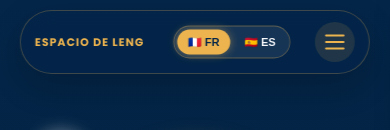
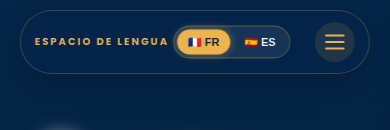
Before and after one commit to digipro708-hub/coach-onesime-caleb-premium, a Next.js app: page / in a window 390 px wide. Shown: the top 130 px of the page. Built offline with nearby package versions, Linux system fonts and the light colour scheme.

Commit message:
Fix mobile navbar layout

```diff
--- a/app/globals.css
+++ b/app/globals.css
@@ -2914,3 +2914,18 @@ img{
   }
 
 }
+/* ===== CORRECTION NAVBAR MOBILE : ESPACIO DE LENGUA ===== */
+@media (max-width: 900px) {
+
+  .navbar-logo{
+    flex: 1;
+    min-width: 0;
+    max-width: none;
+    overflow: visible;
+    white-space: nowrap;
+
+    font-size: 10px;
+    letter-spacing: 2px;
+  }
+
+}
```
